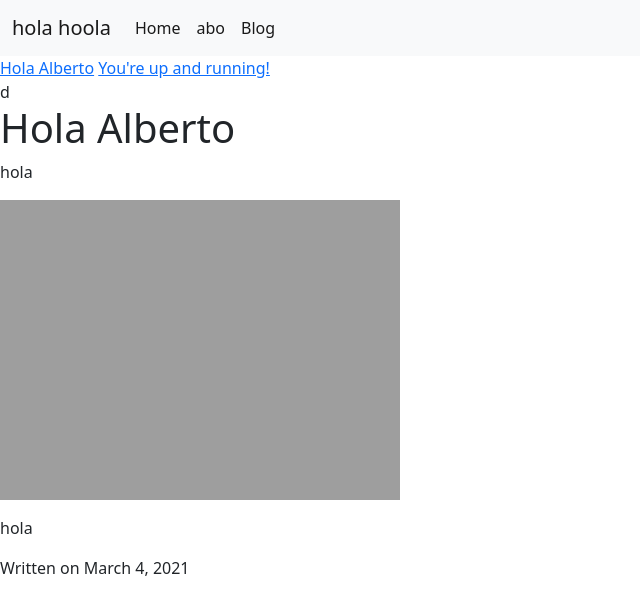
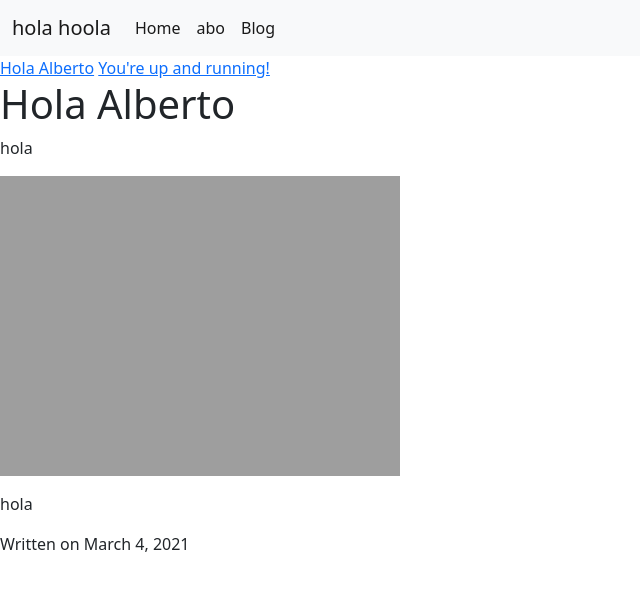
Before and after one commit to vanevrb2/hola, a Jekyll site: the page built from _posts/2021-3-4-Hola.md, in a window 1280 px wide. Shown: the top 615 px of the page, without its empty margins (0-640 px from the left). Built offline with Jekyll 4.4.1, drawn with Linux system fonts in a browser that asks for light colours.

Commit message:
Update post.html

```diff
--- a/_layouts/post.html
+++ b/_layouts/post.html
@@ -3,12 +3,11 @@
 ---
 
   {% for post in site.posts %}
-<a href="{{ site.baseurl }}{{ post.url }}">{{ post.title }}</a>
+    <a href="{{ site.baseurl }}{{ post.url }}">{{ post.title }}</a>
 
   {% endfor %}
 
-<article class="post">
-d  <h1>{{ page.title }}</h1>
+<h1>{{ page.title }}</h1>
 
   <div class="entry">
     {{ content }}
@@ -19,4 +18,3 @@
   </div>
 
   {% include disqus.html %}
-</article>
```
